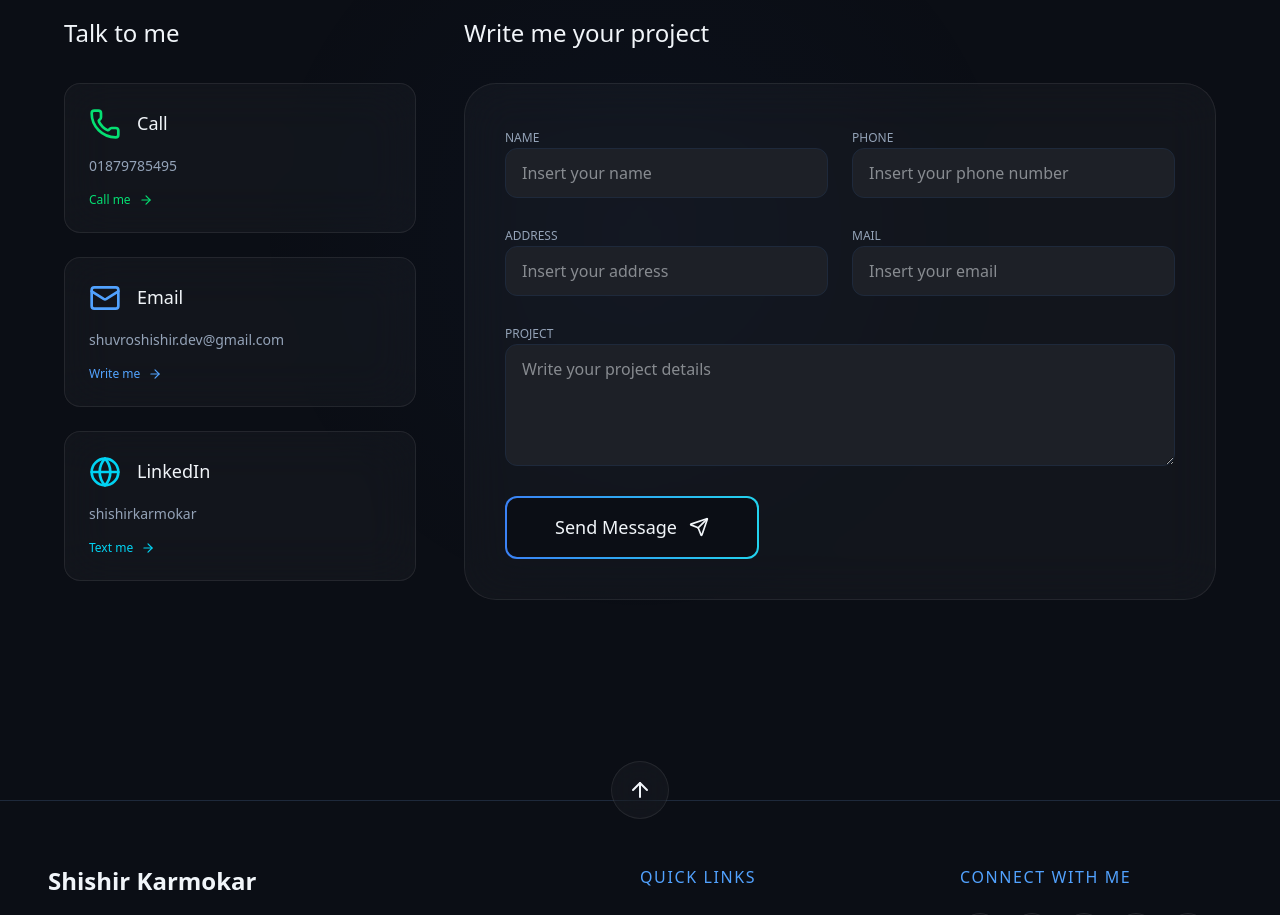
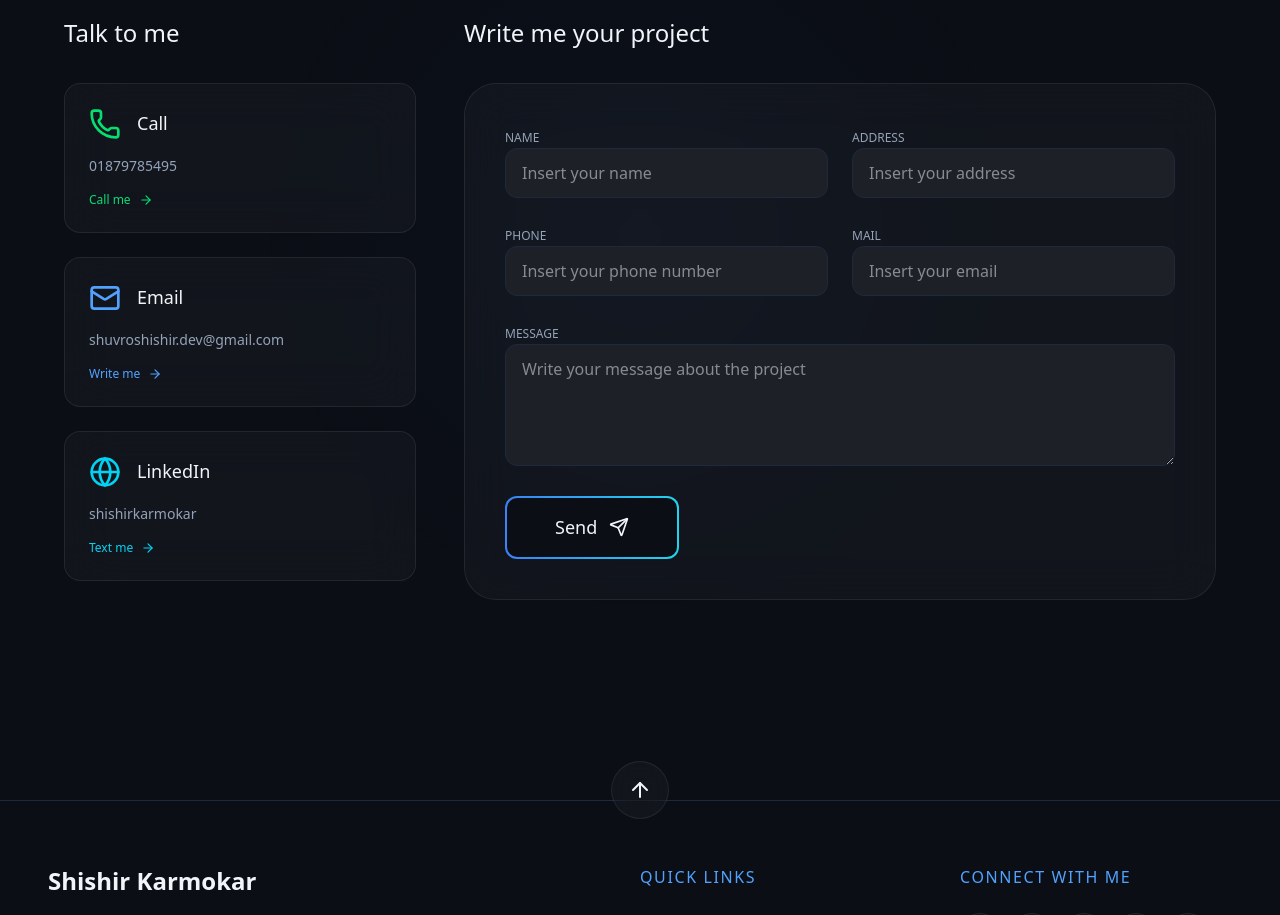
Before and after one commit to shuvroshishir/game-changer-portfolio, a Next.js app: page / in a window 1280 px wide. Shown: the part 4980-5895 px from the top of the page. Built offline with nearby package versions, Linux system fonts and the light colour scheme.

Commit message:
Optimization

```diff
--- a/src/components/About.tsx
+++ b/src/components/About.tsx
@@ -18,10 +18,10 @@ export default function About() {
           start: "top 80%",
           toggleActions: "play none none reverse",
         },
-        y: 60,
+        y: 20,
         opacity: 0,
-        duration: 1.2,
-        ease: "power3.out",
+        duration: 0.5,
+        ease: "power2.out",
       });
     }, sectionRef);
 
--- a/src/components/Contact.tsx
+++ b/src/components/Contact.tsx
@@ -161,12 +161,12 @@ export default function Contact() {
                       />
                     </div>
                     <div className="space-y-2">
-                      <label className="font-label-caps text-muted text-xs">PHONE</label>
+                      <label className="font-label-caps text-muted text-xs">ADDRESS</label>
                       <input
-                        type="tel"
-                        name="phone"
+                        type="text"
+                        name="address"
                         required
-                        placeholder="Insert your phone number"
+                        placeholder="Insert your address"
                         className="w-full bg-surface-container border border-outline-variant rounded-xl px-4 py-3 text-on-background focus:border-blue-500 focus:ring-0 outline-none transition-colors"
                       />
                     </div>
@@ -174,12 +174,14 @@ export default function Contact() {
 
                   <div className="grid grid-cols-1 md:grid-cols-2 gap-6">
                     <div className="space-y-2">
-                      <label className="font-label-caps text-muted text-xs">ADDRESS</label>
+                      <label className="font-label-caps text-muted text-xs">PHONE</label>
                       <input
-                        type="text"
-                        name="address"
+                        type="tel"
+                        name="phone"
                         required
-                        placeholder="Insert your address"
+                        pattern="[0-9]{11}"
+                        title="Please enter a valid 11-digit phone number"
+                        placeholder="Insert your phone number"
                         className="w-full bg-surface-container border border-outline-variant rounded-xl px-4 py-3 text-on-background focus:border-blue-500 focus:ring-0 outline-none transition-colors"
                       />
                     </div>
@@ -195,12 +197,12 @@ export default function Contact() {
                     </div>
                   </div>
                   <div className="space-y-2">
-                    <label className="font-label-caps text-muted text-xs">PROJECT</label>
+                    <label className="font-label-caps text-muted text-xs">MESSAGE</label>
                     <textarea
                       name="message"
                       required
                       rows={4}
-                      placeholder="Write your project details"
+                      placeholder="Write your message about the project"
                       className="w-full bg-surface-container border border-outline-variant rounded-xl px-4 py-3 text-on-background focus:border-blue-500 focus:ring-0 outline-none transition-colors"
                     ></textarea>
                   </div>
@@ -217,7 +219,7 @@ export default function Contact() {
                     disabled={status === "loading"}
                     className="gradient-border-btn w-full md:w-auto px-12 py-4 rounded-xl font-h3 text-[18px] text-on-background flex items-center justify-center gap-3 transition-transform active:scale-95 disabled:opacity-50 disabled:cursor-not-allowed"
                   >
-                    {status === "loading" ? "Sending..." : "Send Message"}
+                    {status === "loading" ? "Sending..." : "Send"}
                     {status === "loading" ? (
                       <div className="w-5 h-5 border-2 border-on-background/30 border-t-on-background rounded-full animate-spin" />
                     ) : (
--- a/src/components/Footer.tsx
+++ b/src/components/Footer.tsx
@@ -54,7 +54,7 @@ export default function Footer() {
           </div>
           <div>
             <h4 className="font-label-caps text-blue-400 mb-6 uppercase tracking-widest">Connect With Me</h4>
-            <div className="flex flex-wrap gap-3">
+            <div className="flex flex-wrap gap-1 sm:gap-3">
               <Link
                 href="https://github.com/shuvroshishir"
                 target="_blank"
--- a/src/components/Projects.tsx
+++ b/src/components/Projects.tsx
@@ -20,15 +20,15 @@ export default function Projects() {
       // Use fromTo to ensure visibility and add a slight delay to allow layout to settle
       gsap.fromTo(".project-card",
         {
-          y: 60,
+          y: 30,
           opacity: 0
         },
         {
           y: 0,
           opacity: 1,
-          duration: 1,
-          stagger: 0.3,
-          ease: "power3.out",
+          duration: 0.8,
+          stagger: 0.2,
+          ease: "power2.out",
           scrollTrigger: {
             trigger: sectionRef.current,
             start: "top 85%", // Trigger slightly earlier
```
